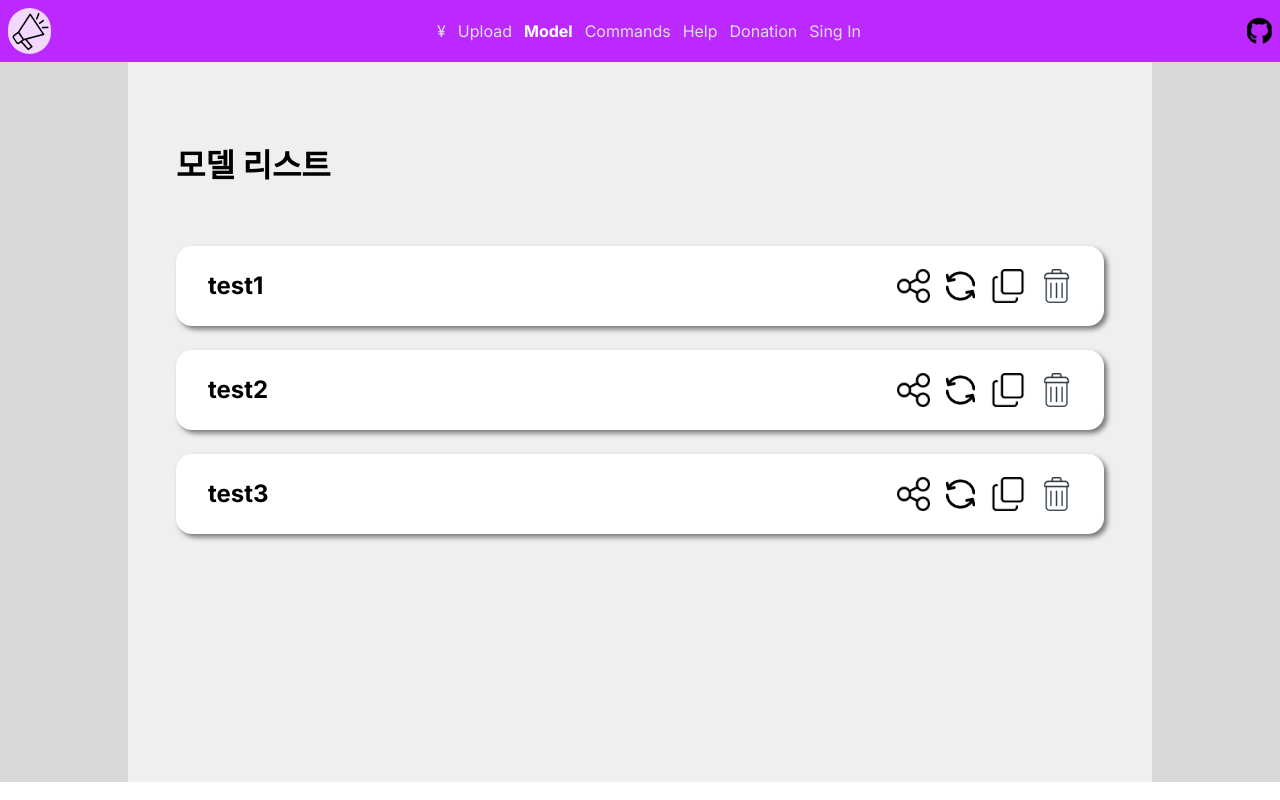
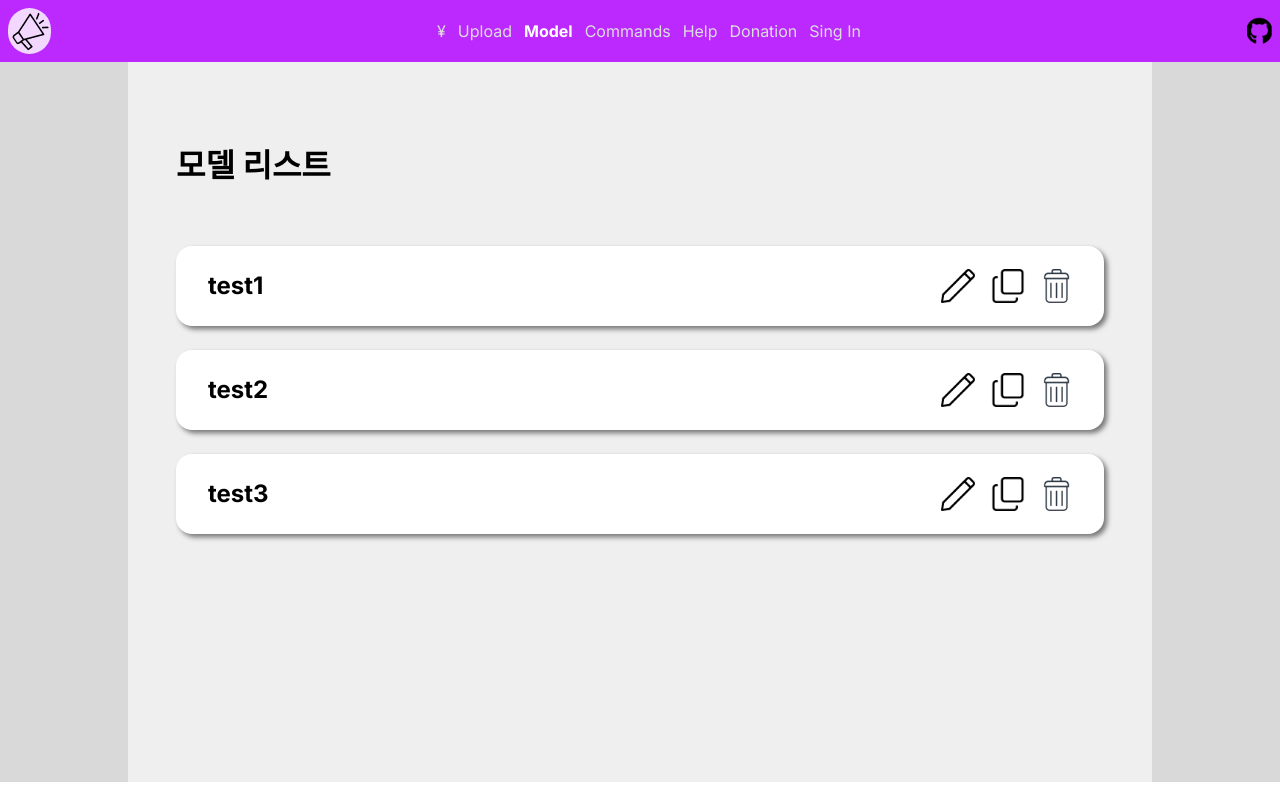
Before and after one commit to KHU-Cloud-Project-E/Front, a React (Vite) app in the folder front_code_ui_tts/: page /model in a window 1280 px wide. Built offline with nearby package versions, Linux system fonts and the light colour scheme.

Commit message:
Add edit button in model page

```diff
--- a/front_code_ui_tts/src/component/modelComponent.jsx
+++ b/front_code_ui_tts/src/component/modelComponent.jsx
@@ -14,10 +14,7 @@ const ModelComponent = ({key, description})=>{
             <b className={styles.modelText}>{description}</b>
             <div className={styles.modelImgBox}>
                 <button>
-                    <img className={styles.modelBtnImg} src="img/share.png"/>
-                </button>
-                <button>
-                    <img className={styles.modelBtnImg} src="img/refresh.png"/>
+                    <img className={styles.modelBtnImg} src="img/edit.png"/>
                 </button>
                 <button onClick={handleCopyToClipboard} >
                     <img className={styles.modelBtnImg} src="img/copy.png"/>
```
Also changed, not shown: front_code_ui_tts/public/img/edit.png (added).
